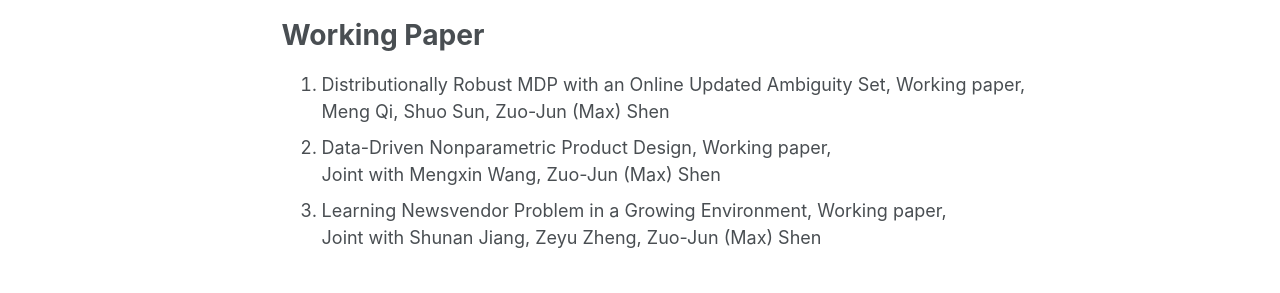
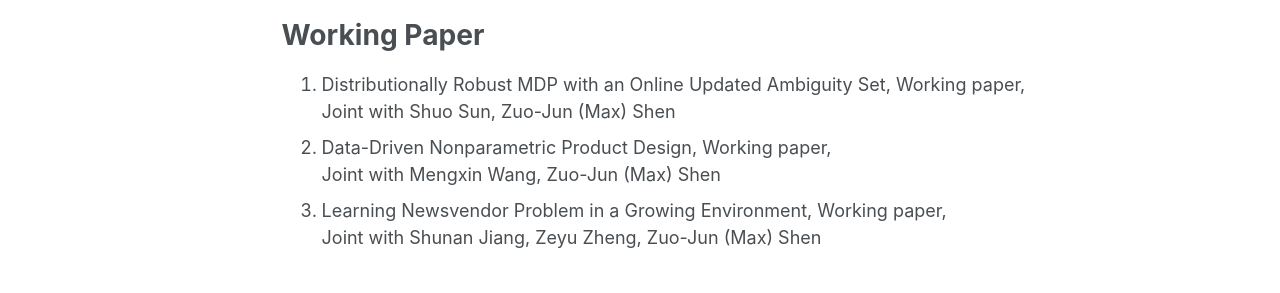
Before and after one commit to alicemengqi/site, a Jekyll site: the page built from _pages/publications.md, in a window 1280 px wide and 1307 px high. Shown: the part 840-1133 px from the top of the window. Built offline with Jekyll 4.4.1, drawn with Linux system fonts in a browser that asks for light colours.

Commit message:
Update publications.md

```diff
--- a/_pages/publications.md
+++ b/_pages/publications.md
@@ -28,7 +28,7 @@ Joint with Paul Grigas, Zuo-Jun (Max) Shen
 
 # Working Paper
 1. Distributionally Robust MDP with an Online Updated Ambiguity Set, Working paper,
-Meng Qi, Shuo Sun, Zuo-Jun (Max) Shen
+Joint with Shuo Sun, Zuo-Jun (Max) Shen
 1. Data-Driven Nonparametric Product Design, Working paper,
 Joint with Mengxin Wang, Zuo-Jun (Max) Shen
 1. Learning Newsvendor Problem in a Growing Environment, Working paper,
```
